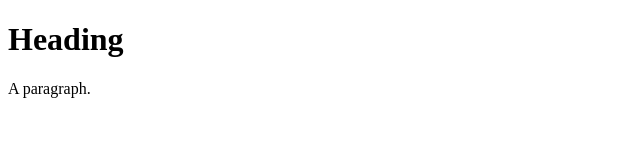
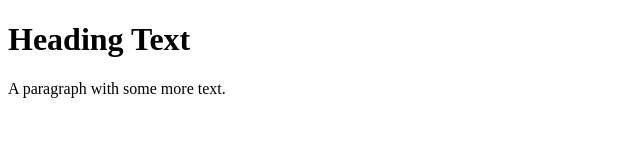
Before and after one commit to atat12/first-repo, a plain HTML site: page index.html in a window 1280 px wide. Shown: the whole page, without its empty margins (0-640 px from the left). Drawn offline with Linux system fonts and the light colour scheme.

Commit message:
Expanded the text on page
Added more text to the page, so that students can see how to make changes in Git

```diff
--- a/index.html
+++ b/index.html
@@ -1,10 +1,10 @@
 <!DOCTYPE html>
 <html lang="en">
  <head>
- <title>Webpage</title>
+ <title>Title of my Webpage</title>
  </head>
  <body>
- <h1>Heading</h1>
- <p>A paragraph.</p>
+ <h1>Heading Text</h1>
+ <p>A paragraph with some more text.</p>
  </body>
 </html>
```
